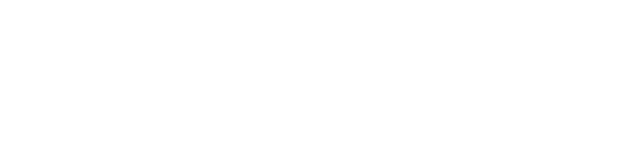
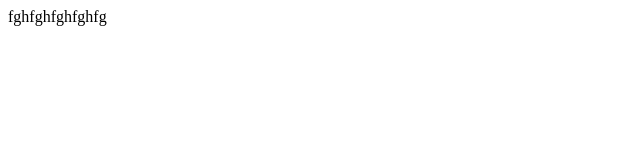
Before and after one commit to ane2020/my_first_project, a plain HTML site: page index.html in a window 1280 px wide. Shown: the whole page, without its empty margins (0-640 px from the left). Drawn offline with Linux system fonts and the light colour scheme.

Commit message:
created html

```diff
--- a/index.html
+++ b/index.html
@@ -1,2 +1,3 @@
 <html>
+fghfghfghfghfg
 </html>
```
